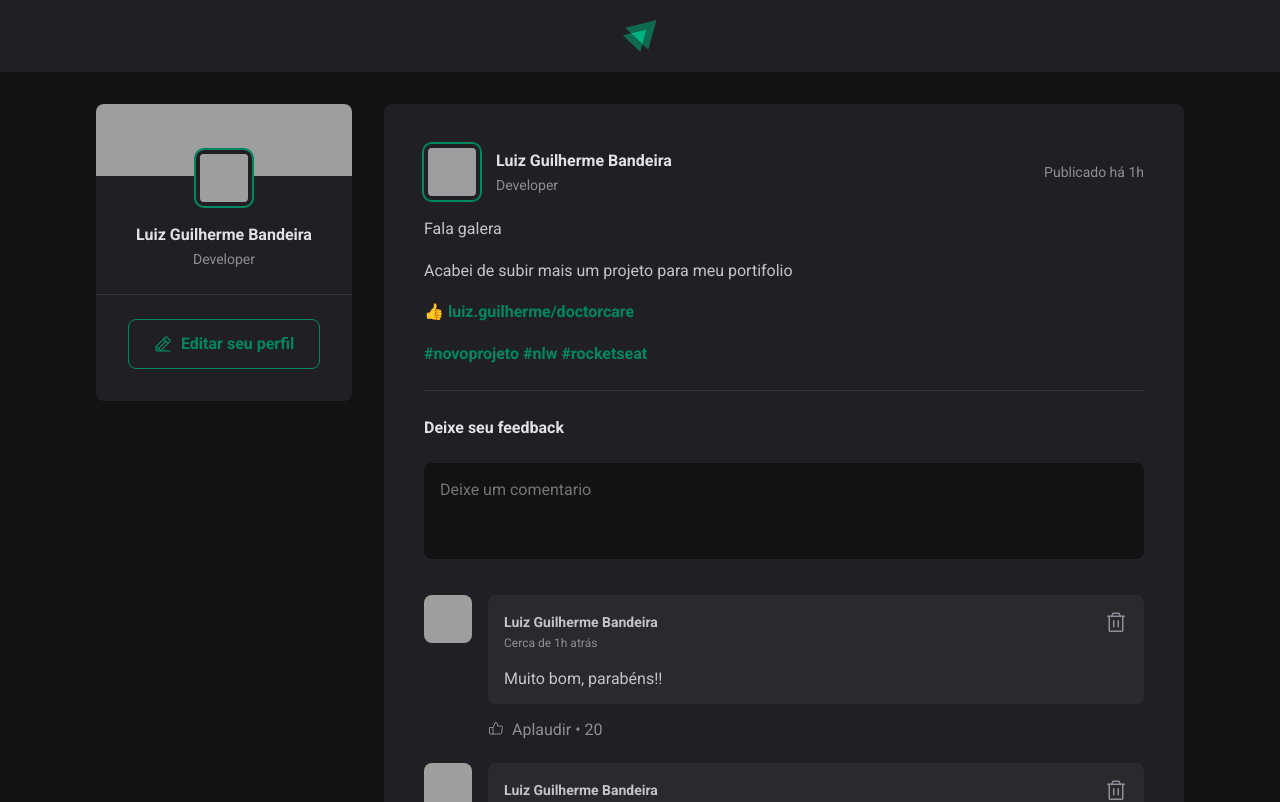
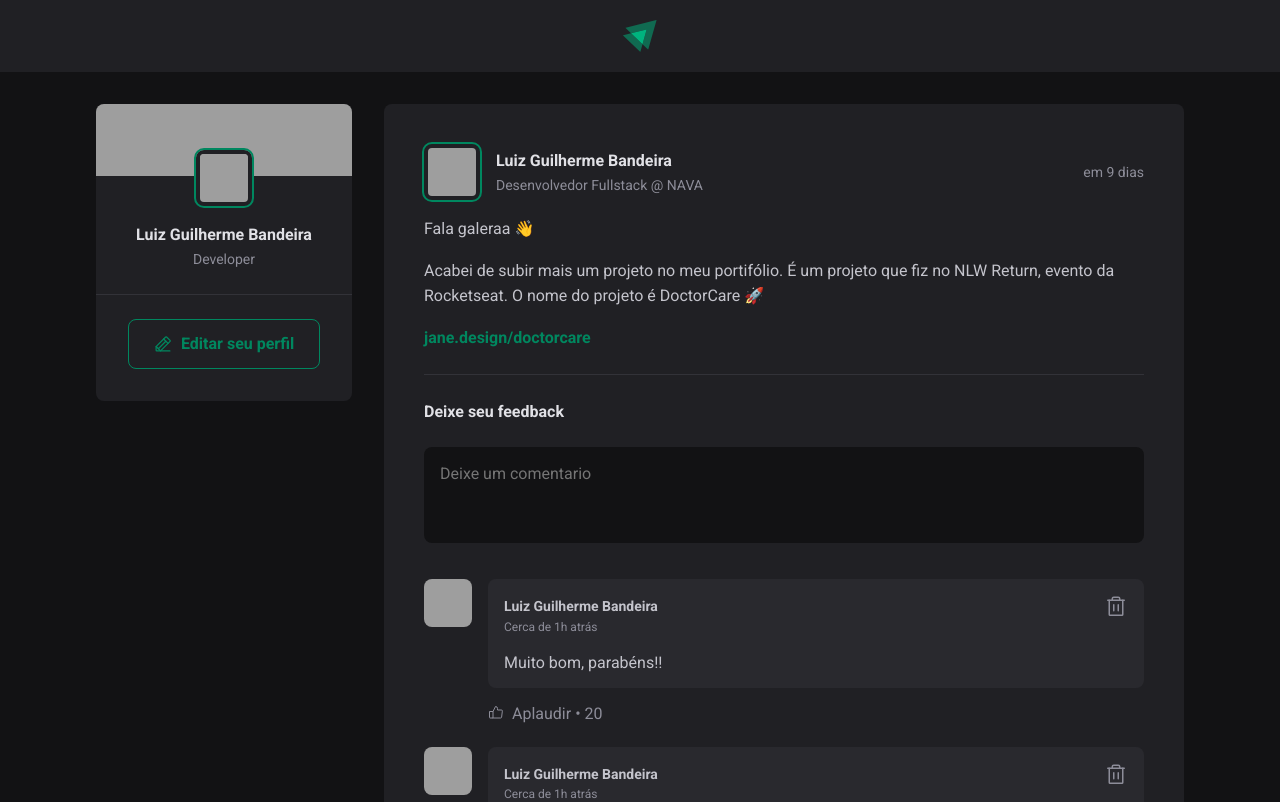
Before and after one commit to arkanael/ignite-feed-react, a React (Vite) app: page / in a window 1280 px wide. Shown: the top 802 px of the page. Built offline with nearby package versions, Linux system fonts and the light colour scheme; grey boxes are pictures that could not be loaded.

Commit message:
terminando a propriedades do Post

```diff
--- a/package.json
+++ b/package.json
@@ -10,6 +10,7 @@
     "preview": "vite preview"
   },
   "dependencies": {
+    "date-fns": "^3.6.0",
     "phosphor-react": "^1.4.1",
     "react": "^18.2.0",
     "react-dom": "^18.2.0"
--- a/src/App.jsx
+++ b/src/App.jsx
@@ -7,6 +7,38 @@
 import './global.css';
 
 
+const posts = [
+  {
+    id: 1,
+    author:{
+      avatarUrl: 'https://avatars.githubusercontent.com/u/9624274?v=4',
+      name: 'Luiz Guilherme Bandeira',
+      role: 'Desenvolvedor Fullstack @ NAVA'
+    },
+    content: [
+      { type: 'paragraph', content: 'Fala galeraa 👋' },
+      { type: 'paragraph', content: 'Acabei de subir mais um projeto no meu portifólio. É um projeto que fiz no NLW Return, evento da Rocketseat. O nome do projeto é DoctorCare 🚀' },
+      { type: 'link', content: 'jane.design/doctorcare' },
+    ],
+    publishedAt: new Date('2024-04-21 12:42:00'),
+
+  },
+  {
+    id: 2,
+    author: {
+      avatarUrl: 'https://github.com/maykbrito.png',
+      name: "Maik Brito",
+      role: "Instrutor na Rocketseat"
+    },
+    content: [
+      { type: 'paragraph', content: 'Fala galeraa 👋' },
+      { type: 'paragraph', content: 'Acabei de subir mais um projeto no meu portifólio. É um projeto que fiz no NLW Return, evento da Rocketseat. O nome do projeto é DoctorCare 🚀' },
+      { type: 'link', content: 'jane.design/doctorcare' },
+    ],
+    publishedAt: new Date('2024-04-21 12:42:00'),
+  },
+]
+
 export function App() {
 
   return (
@@ -15,7 +47,17 @@
     <div className={styles.wrapper}>
       <Sidebar />
       <main>
-      <Post
+        {posts.map(post => {
+          return (
+            <Post
+                author = {post.author}
+                content = {post.content}
+                publishedAt = {post.publishedAt}
+
+            />
+          );
+        })}
+      {/* <Post
         author="Luiz Guilherme Bandeira"
         content="Lorem ipsum, dolor sit amet consectetur adipisicing elit. Reiciendis iure velit enim exercitationem aperiam voluptatem iusto, ad expedita pariatur blanditiis dolorum odio. Voluptates veniam cum aperiam eaque, quasi molestias sunt."
         data="15/03/2024"
@@ -24,7 +66,7 @@
         author="Juliana Ianov"
         content="Lorem ipsum, dolor sit amet consectetur adipisicing elit. Reiciendis iure velit enim exercitationem aperiam voluptatem iusto, ad expedita pariatur blanditiis dolorum odio. Voluptates veniam cum aperiam eaque, quasi molestias sunt."
         data="14/03/2024"
-      />
+      /> */}
       </main>
     </div>
    </div>
--- a/src/components/Post.jsx
+++ b/src/components/Post.jsx
@@ -1,30 +1,47 @@
+import { format, formatDistanceToNow } from 'date-fns';
+import ptBR from 'date-fns/locale/pt-BR';
 import { Avatar } from './Avatar';
 import { Comment } from './Comment';
 import styles from './Post.module.css'
 
-export function Post(){
+export function Post({author, publishedAt, content}){
+     //const publishedDateFormatted =  new Intl.DateTimeFormat('pt-br', { dateStyle: 'full', timeStyle: 'long'}).format(publishedAt);
+
+     const publishedDateFormatted = format(publishedAt, "d 'de' LLLL 'às' HH:mm'h'", {
+        locale: ptBR
+      });
+
+      const publishedDateRelativeToNow = formatDistanceToNow(publishedAt, {
+        locale: ptBR,
+        addSuffix: true
+      });
+
     return(
         //article: tem como objetivo ser independentemente distribuível ou reutilizável.
         <article className={styles.post}>
             <header> {/*header: é geralmente encontrado no topo de um documento, uma seção ou um artigo e geralmente contém o cabeçalho principal da página e algumas navegações e barras de busca */}
                 <div className={styles.author}>
-                    <Avatar src="https://avatars.githubusercontent.com/u/9624274?v=4"  />
+                    <Avatar src={author.avatarUrl}  />
                     <div className={styles.authorInfo}>
-                        <strong>Luiz Guilherme Bandeira</strong>
-                        <span>Developer</span>
+                        <strong>{author.name}</strong>
+                        <span>{author.role}</span>
                     </div>
                 </div>
-                <time title="19 de Abril às 20:55" dataTime="2024-04-19 20:55">Publicado há 1h</time>
+                <time title={publishedDateFormatted
+
+                } dataTime={publishedAt.toISOString()}>{publishedDateRelativeToNow}</time>
+
             </header>
             <div className={styles.content}>
-                <p>Fala galera</p>
-                <p>Acabei de subir mais um projeto para meu portifolio</p>
-                <p>👍{' '}<a href=''>luiz.guilherme/doctorcare</a></p>
-                <p>
-                    <a href=''>#novoprojeto</a>{' '}
-                    <a href=''>#nlw</a>{' '}
-                    <a href=''>#rocketseat</a>{' '}
-                </p>
+                {content.map(line => {
+                    if(line.type === 'paragraph'){
+                        return <p>{line.content}</p>
+                    }else if(line.type === 'link'){
+                        return <p><a href='#'>{line.content}</a></p>
+                    }
+                })}
+
+
             </div>
 
             <form className={styles.commentForm}>
```
Also changed, not shown: 1 other file (tests, documents, lock files or other folders).
